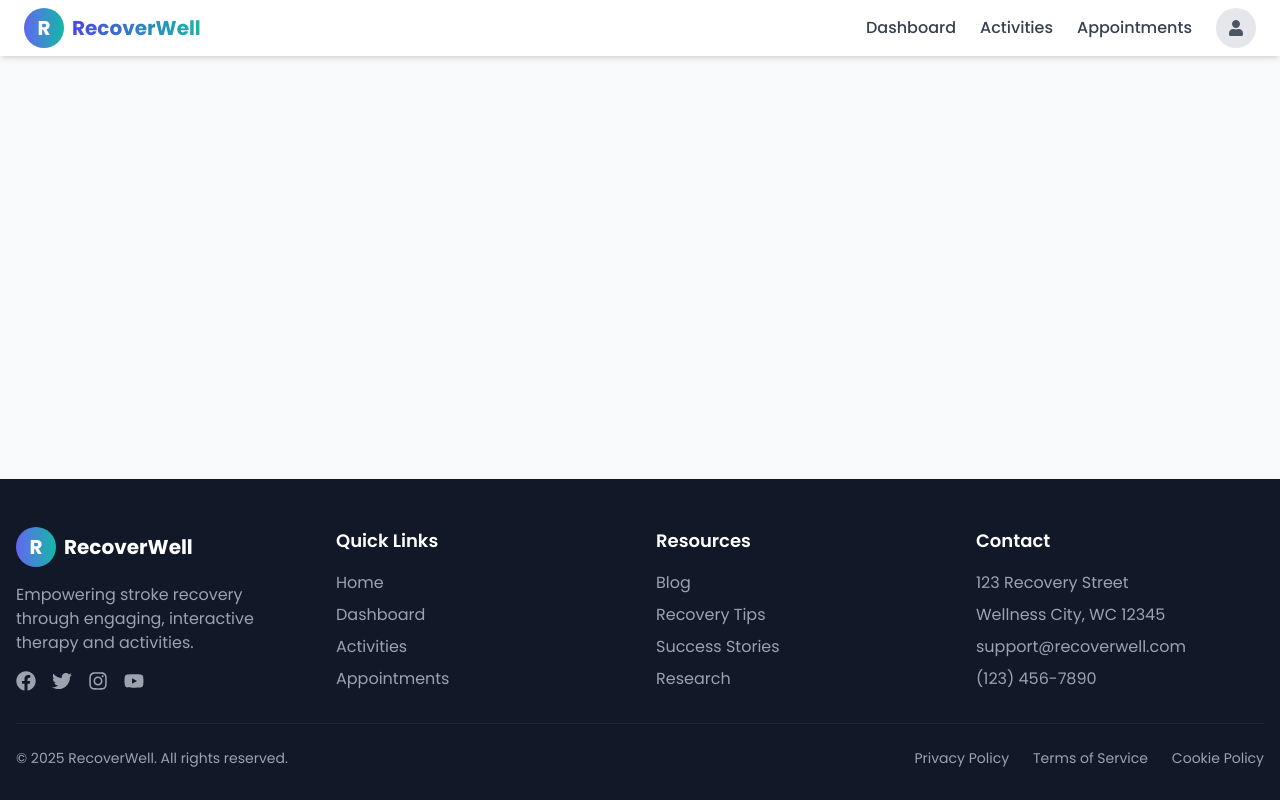
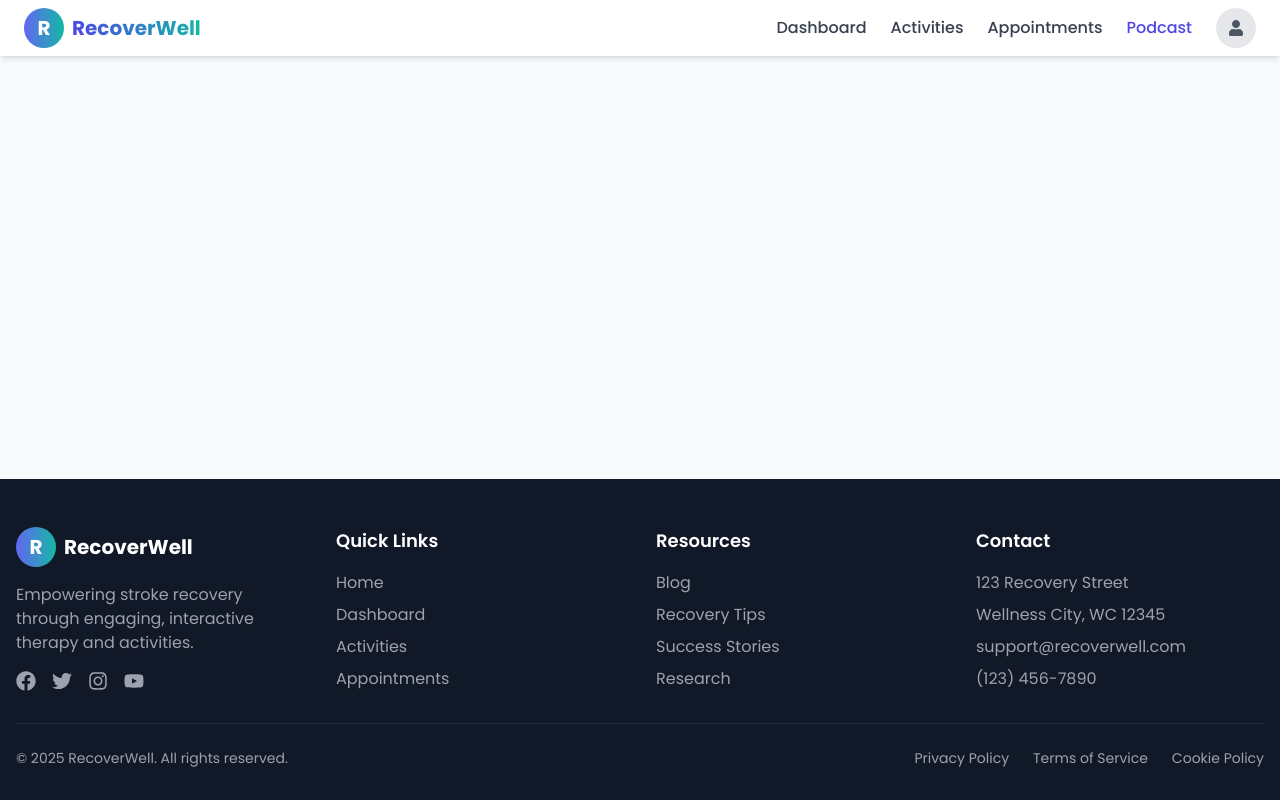
Before and after one commit to devilsown1410/Stroke-Recovery, a React (Vite) app in the folder Frontend/: page /podcast in a window 1280 px wide. Built offline with nearby package versions, Linux system fonts and the light colour scheme.

Commit message:
Added Podcast.jsx

```diff
--- a/Frontend/src/App.jsx
+++ b/Frontend/src/App.jsx
@@ -12,6 +12,7 @@ import Activities from './pages/Activities'
 // Components
 import Navbar from './components/Navbar'
 import Footer from './components/Footer'
+import Podcast from './pages/Podcast'
 
 function App() {
   const location = useLocation()
@@ -47,6 +48,7 @@ function App() {
             <Route path="/dashboard" element={<Dashboard />} />
             <Route path="/ai-therapy" element={<AITherapy />} />
             <Route path="/doctor-appointment" element={<DoctorAppointment />} />
+            <Route path="/podcast" element={<Podcast />} />
             <Route path="/activities" element={<Activities />} />
           </Routes>
         </AnimatePresence>
--- a/Frontend/src/components/Navbar.jsx
+++ b/Frontend/src/components/Navbar.jsx
@@ -48,6 +48,7 @@ const Navbar = () => {
                 <Link to="/dashboard" className={`font-medium transition-colors ${location.pathname === '/dashboard' ? 'text-primary-600' : 'text-gray-700 hover:text-primary-600'}`}>Dashboard</Link>
                 <Link to="/activities" className={`font-medium transition-colors ${location.pathname === '/activities' ? 'text-primary-600' : 'text-gray-700 hover:text-primary-600'}`}>Activities</Link>
                 <Link to="/doctor-appointment" className={`font-medium transition-colors ${location.pathname === '/doctor-appointment' ? 'text-primary-600' : 'text-gray-700 hover:text-primary-600'}`}>Appointments</Link>
+                <Link to="/podcast" className={`font-medium transition-colors ${location.pathname === '/podcast' ? 'text-primary-600' : 'text-gray-700 hover:text-primary-600'}`}>Podcast</Link>
                 <div className="w-10 h-10 rounded-full bg-gray-200 flex items-center justify-center cursor-pointer">
                   <FaUser className="text-gray-600" />
                 </div>
--- /dev/null
+++ b/Frontend/src/pages/Podcast.jsx
@@ -0,0 +1,9 @@
+import React from 'react'
+
+function Podcast() {
+  return (
+    <div>Podcast</div>
+  )
+}
+
+export default Podcast
```
